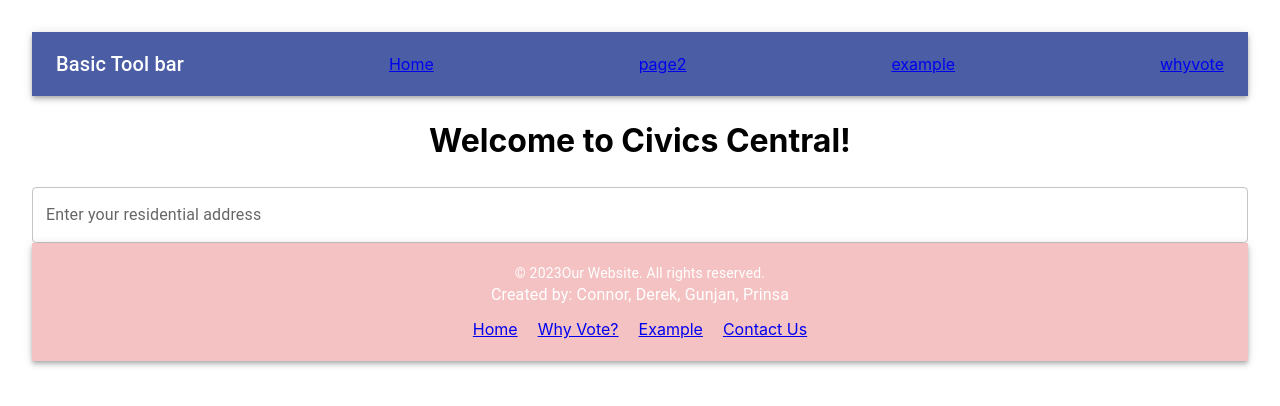
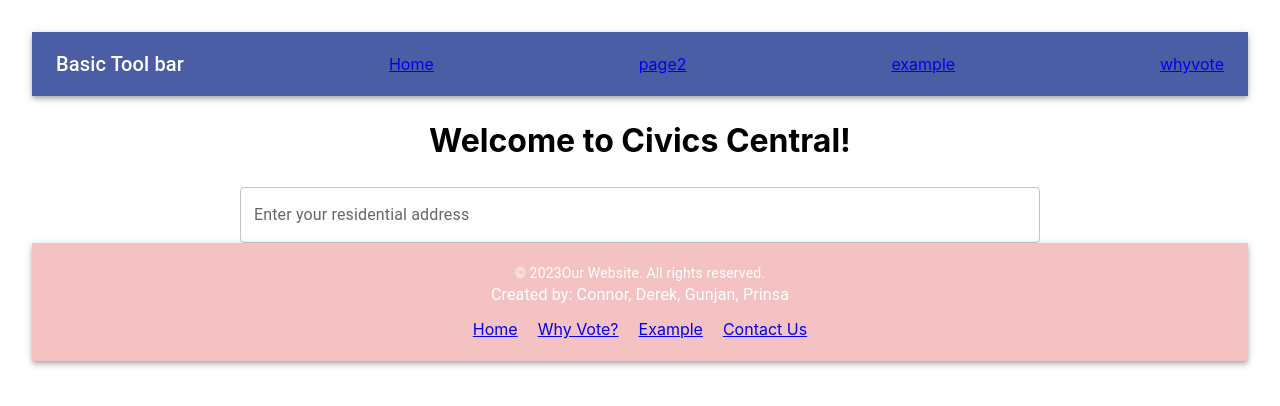
Before and after one commit to drkchn/mosa-upenn-SoC-2023, a React (Vite) app: page / in a window 1280 px wide. Shown: the top 406 px of the page. Built offline with nearby package versions, Linux system fonts and the light colour scheme.

Commit message:
[#9] Stylized text box added example text [DC]

```diff
--- a/src/Pages/Home/Home.tsx
+++ b/src/Pages/Home/Home.tsx
@@ -12,8 +12,8 @@ const MyComponent: React.FC = () => {
       label="Enter your residential address"
       value={value}
       onChange={handleChange}
-      placeholder="Enter your residential address"
-      fullWidth
+      placeholder="123 Anywhere St, Anytown, CA 12345"
+      sx={{width: "800px"}}
     />
   );
 };
```
